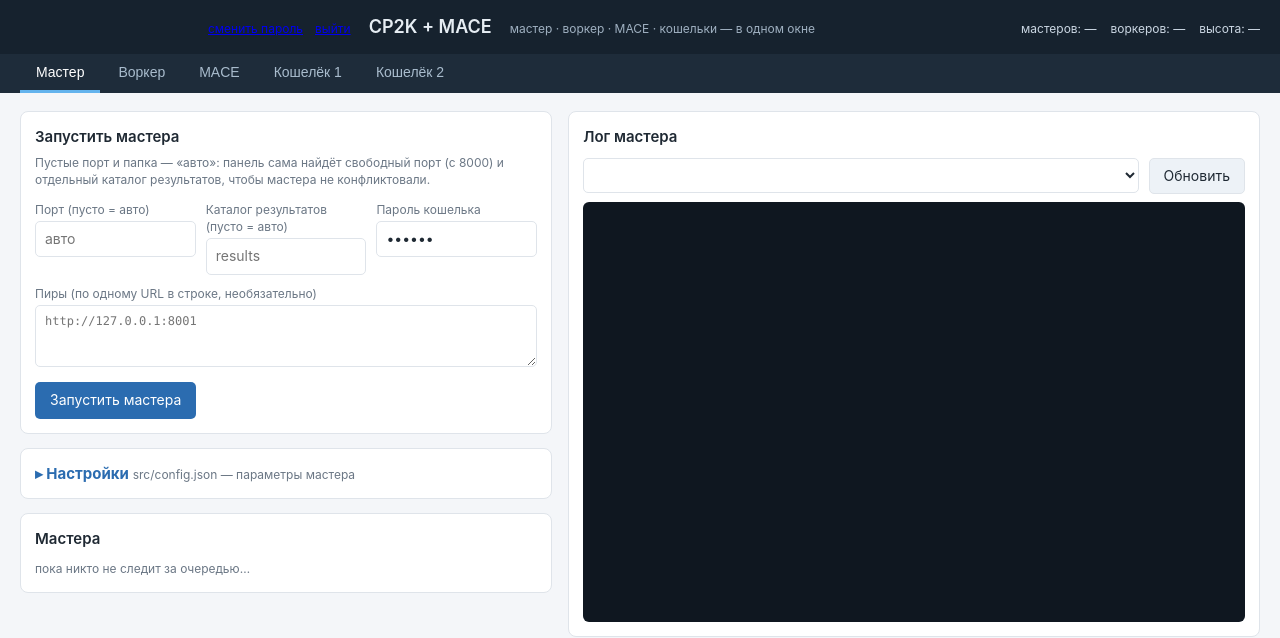
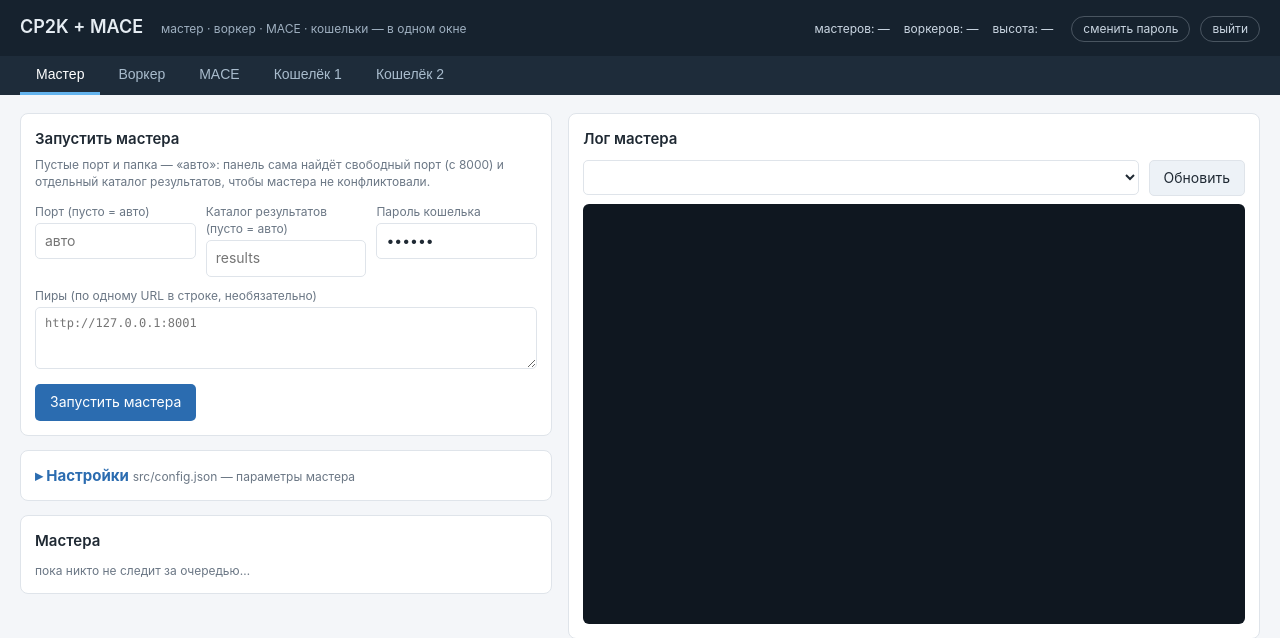
Before and after one commit to konstantinkorzov/cp2k-mace-project, a Node project: template src/webserver/views/pages/index.ejs in a window 1280 px wide. Shown: the top 638 px of the page. Run offline with Node 20 templates, Linux system fonts and the light colour scheme; the template is opened without the code that fills it, so the values that code supplies are empty.

Commit message:
fix(panel): читаемые ссылки «сменить пароль / выйти» в шапке
Блок ссылок стоял ПЕРЕД заголовком с margin-left:auto и наследовал
браузерные синий/фиолетовый цвета на тёмной шапке (#16222e) — выглядело
как дефект вёрстки.

- ссылки перенесены вправо, после статуса;
- оформлены как «пилюли»: #cbd7e3, тонкая рамка, hover — голубой фон/рамка,
  focus-visible — контур (доступность);
- убран лишний .muted (серый на тёмном давал низкий контраст).

Проверено рендерингом EJS: auth-блок и CSS на месте, старой вёрстки нет.
Перезапуск панели не нужен (view cache выключен), достаточно обновить страницу.

Co-authored-by: Chatbox <chatbox@chatboxai.com>

```diff
--- a/src/webserver/views/pages/index.ejs
+++ b/src/webserver/views/pages/index.ejs
@@ -27,6 +27,17 @@
   }
   header h1 { font-size: 18px; margin: 0; font-weight: 600; }
   header .hint { color: #9fb0c0; font-size: 12px; }
+  header .auth { display: flex; gap: 10px; align-items: center; }
+  header .auth a {
+    color: #cbd7e3; text-decoration: none; font-size: 12px; line-height: 1;
+    padding: 6px 11px; border: 1px solid rgba(203, 215, 227, .28);
+    border-radius: 999px; transition: background .15s, color .15s, border-color .15s;
+  }
+  header .auth a:hover {
+    color: #fff; background: rgba(99, 179, 237, .16);
+    border-color: rgba(99, 179, 237, .6);
+  }
+  header .auth a:focus-visible { outline: 2px solid #63b3ed; outline-offset: 2px; }
   #statusline { margin-left: auto; font-size: 12px; color: #cbd7e3; display: flex; gap: 14px; }
   nav.tabs { display: flex; gap: 2px; padding: 0 20px; background: #1e2c3a; }
   nav.tabs button {
@@ -124,15 +135,16 @@
 <body>
 
 <header>
-      <div class="muted" style="margin-left:auto;font-size:12px;display:flex;gap:12px">
-        <a href="/password">сменить пароль</a><a href="/logout">выйти</a>
-      </div>
   <h1>CP2K + MACE</h1>
   <span class="hint">мастер · воркер · MACE · кошельки — в одном окне</span>
   <div id="statusline">
     <span id="st-masters">мастеров: —</span>
     <span id="st-workers">воркеров: —</span>
     <span id="st-height">высота: —</span>
+  </div>
+  <div class="auth">
+    <a href="/password">сменить пароль</a>
+    <a href="/logout">выйти</a>
   </div>
 </header>
 
```
